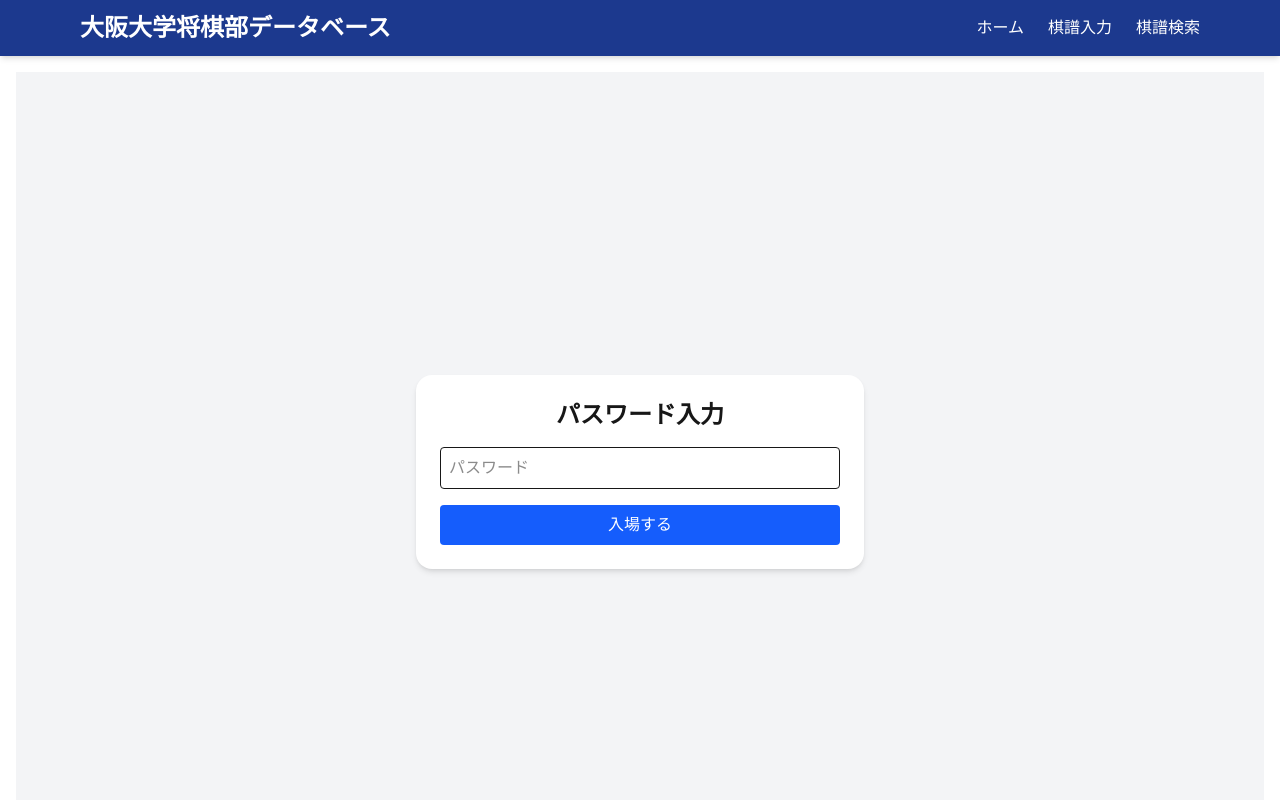
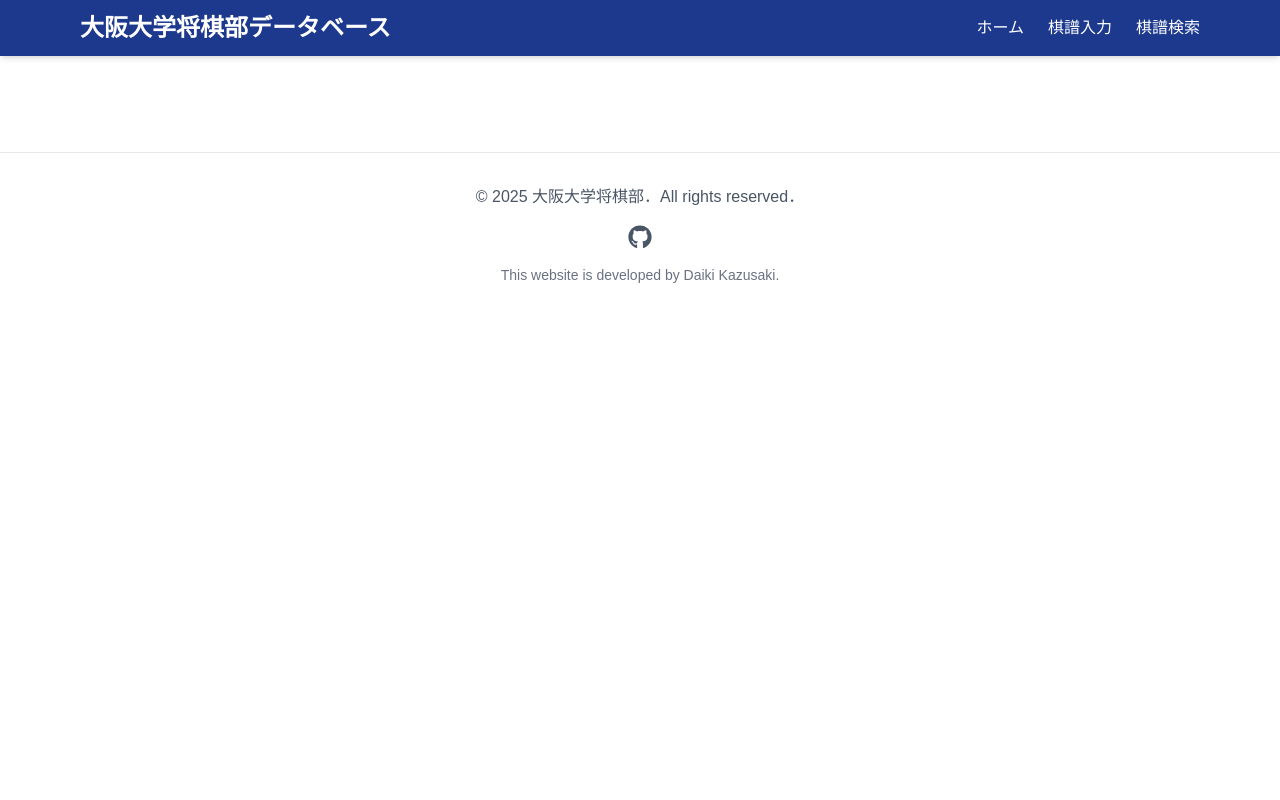
Before and after one commit to DaikiKazusaki/database, a Next.js app: page / in a window 1280 px wide. Shown: the top 800 px of the page. Built offline with nearby package versions, Linux system fonts and the light colour scheme.

Commit message:
add the timeout

```diff
--- a/app/page.tsx
+++ b/app/page.tsx
@@ -1,49 +1,59 @@
 "use client";
 
-import { useState } from "react";
+import { useEffect, useRef } from "react";
 import { useRouter } from "next/navigation";
+import Header from "./components/header";
+import Footer from "./components/footer";
+import { Geist, Geist_Mono } from "next/font/google";
+import "./globals.css";
 
-export default function LoginPage() {
-  const [password, setPassword] = useState("");
-  const [error, setError] = useState("");
+const geistSans = Geist({
+  variable: "--font-geist-sans",
+  subsets: ["latin"],
+});
+
+const geistMono = Geist_Mono({
+  variable: "--font-geist-mono",
+  subsets: ["latin"],
+});
+
+export default function RootLayout({
+  children,
+}: {
+  children: React.ReactNode;
+}) {
   const router = useRouter();
+  const timeoutRef = useRef<NodeJS.Timeout | null>(null);
 
-  const handleSubmit = (e: React.FormEvent) => {
-    e.preventDefault();
+  useEffect(() => {
+    const resetTimeout = () => {
+      if (timeoutRef.current) {
+        clearTimeout(timeoutRef.current);
+      }
+      timeoutRef.current = setTimeout(() => {
+        router.push("/");
+      }, 30 * 60 * 1000); // 30分
+    };
 
-    if (password === "handai-shogi-club") {
-      router.push("/home");
-    } else {
-      setError("パスワードが正しくありません");
-    }
-  };
+    // アクティビティ検出対象のイベント
+    const events = ["mousemove", "keydown", "click", "scroll", "touchstart"];
+    events.forEach((event) => window.addEventListener(event, resetTimeout));
+
+    resetTimeout(); // 初期タイマー起動
+
+    return () => {
+      events.forEach((event) => window.removeEventListener(event, resetTimeout));
+      if (timeoutRef.current) clearTimeout(timeoutRef.current);
+    };
+  }, [router]);
 
   return (
-    <div className="min-h-screen flex items-center justify-center p-4 bg-gray-100">
-      <form
-        onSubmit={handleSubmit}
-        className="bg-white p-6 rounded-2xl shadow-md w-full max-w-md"
-      >
-        <h1 className="text-2xl font-semibold mb-4 text-center">
-          パスワード入力
-        </h1>
-        <input
-          type="password"
-          placeholder="パスワード"
-          value={password}
-          onChange={(e) => setPassword(e.target.value)}
-          className="w-full p-2 border rounded mb-4"
-        />
-        {error && (
-          <p className="text-red-600 text-sm mb-2 text-center">{error}</p>
-        )}
-        <button
-          type="submit"
-          className="w-full bg-blue-600 text-white py-2 rounded hover:bg-blue-700 transition"
-        >
-          入場する
-        </button>
-      </form>
-    </div>
+    <html lang="ja">
+      <body className={`${geistSans.variable} ${geistMono.variable} antialiased`}>
+        <Header />
+        <main className="p-4">{children}</main>
+        <Footer />
+      </body>
+    </html>
   );
 }
```
